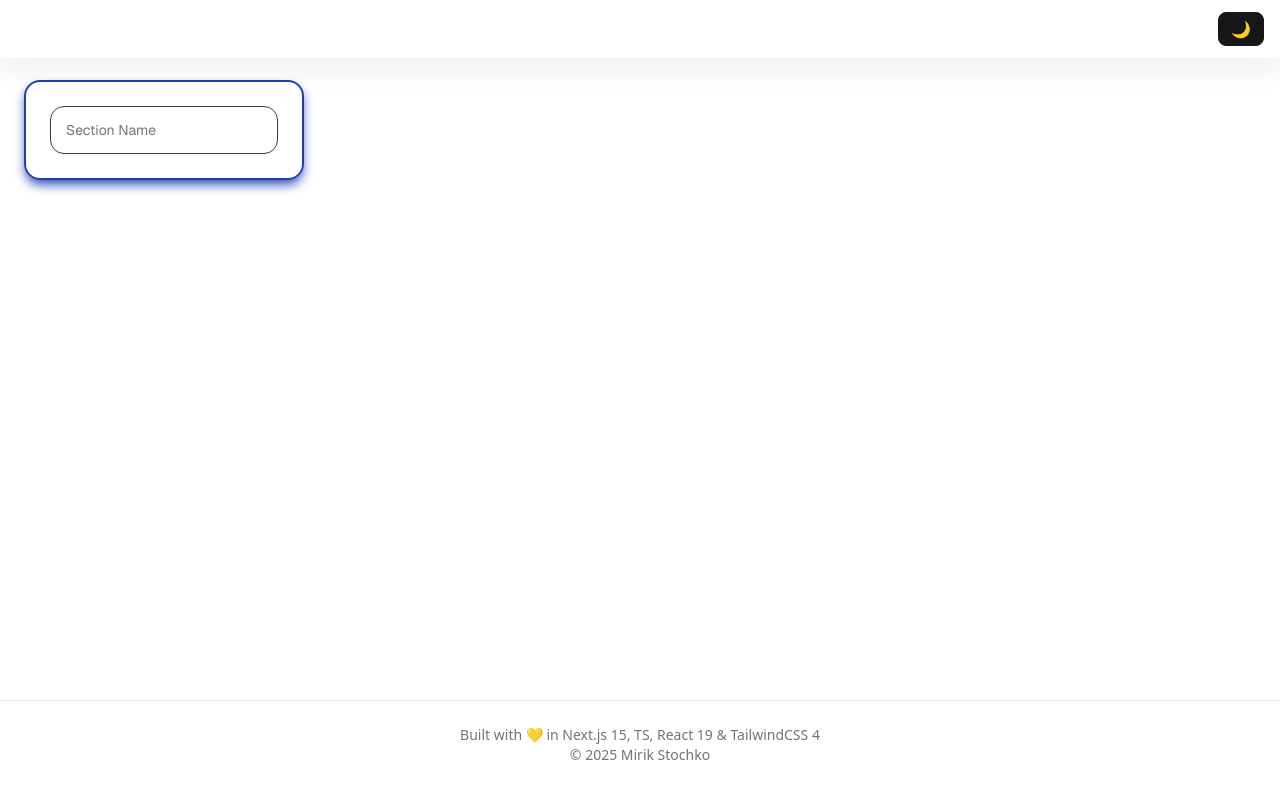
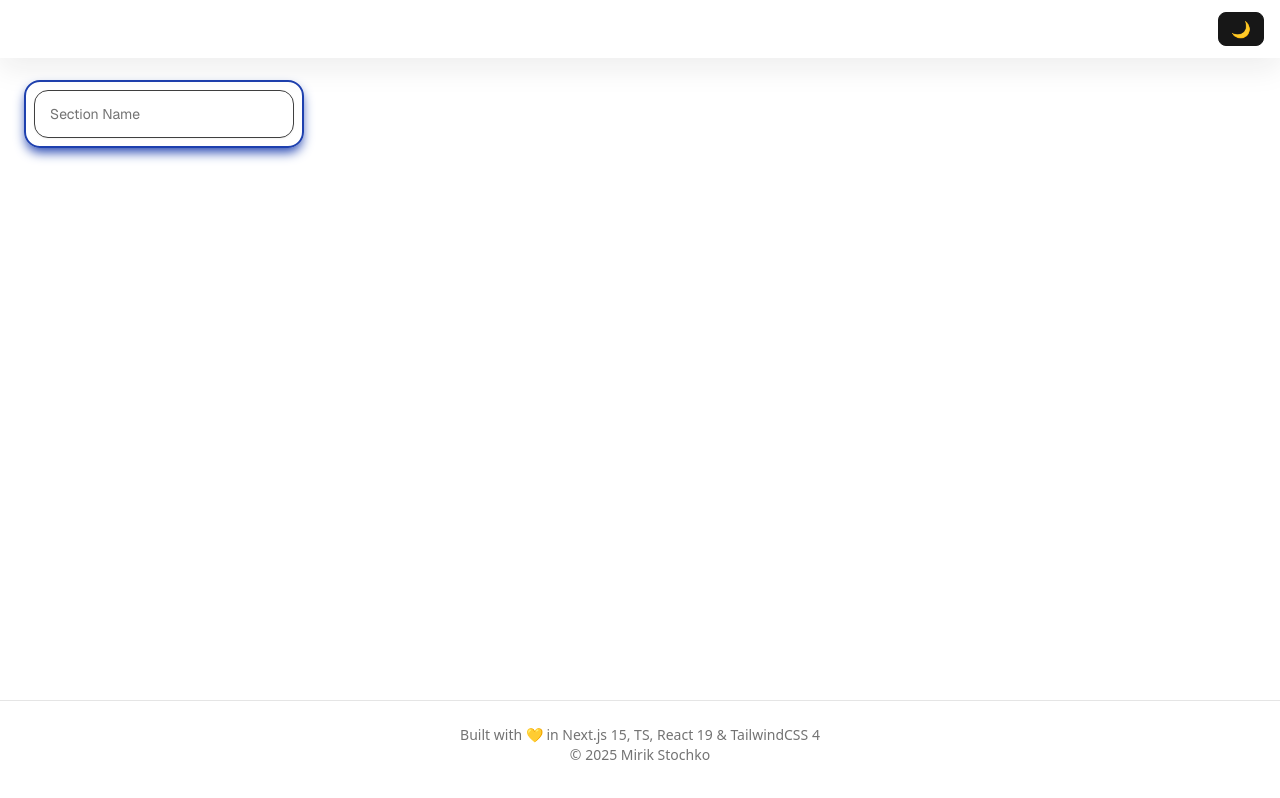
Before and after one commit to Mirik-ua/focus_board, a Next.js app: page / in a window 1280 px wide. Built offline with nearby package versions, Linux system fonts and the light colour scheme.

Commit message:
fix scroll

```diff
--- a/src/components/todo/BlankTodo.tsx
+++ b/src/components/todo/BlankTodo.tsx
@@ -29,7 +29,7 @@ export function BlankTodo({ sectionId, sectionName }: SectionsType) {
   }
 
   return (
-    <form onSubmit={handleSubmit} className="mt-1 'border-b-1 border-gray-200'">
+    <form onSubmit={handleSubmit}>
       <InputLabel
         value={value}
         id={sectionName + sectionId}
--- a/src/components/todo/SectionBlock.tsx
+++ b/src/components/todo/SectionBlock.tsx
@@ -9,8 +9,9 @@ type SectionBlockType = {
 export function SectionBlock({ children, color }: SectionBlockType) {
   return (
     <div
-      className={`min-w-[280px] overflow-hidden p-4 max-w-[min-content] h-max rounded-2xl
-        shadow-md  transition-transform duration-300 ease-[cubic-bezier(0.22,1,0.36,1)]`}
+      className={`min-w-[280px] overflow-hidden max-w-[min-content] rounded-2xl
+                  shadow-md h-auto max-h-fit relative
+                  transition-transform duration-300 ease-[cubic-bezier(0.22,1,0.36,1)]`}
       style={{
         border: `2px solid ${color}`,
         boxShadow: `0 6px 12px -2px ${color}`,
--- a/src/components/todo/SectionTodo.tsx
+++ b/src/components/todo/SectionTodo.tsx
@@ -16,7 +16,10 @@ export function SectionTodo({ section }: { section: SectionType }) {
 
   return (
     <div>
-      <div className="border-b-1 flex items-center justify-between border-gray-200 pb-4">
+      <div
+        className="border-b-1 flex items-center justify-between border-gray-200
+                      sticky top-0 bg-background p-4"
+      >
         <h3 className={'font-bold break-words'}>{section.name}</h3>
         <RemoveX
           popover={true}
@@ -24,7 +27,10 @@ export function SectionTodo({ section }: { section: SectionType }) {
           onDelete={handleDelete}
         />
       </div>
-      <div className="mt-5 flex flex-col gap-4">
+      <div
+        className="flex py-4 px-4 max-h-fit flex-col gap-4 overflow-y-scroll"
+        style={{ maxHeight: 'calc(100vh - 290px)' }}
+      >
         {section.todos.length
           ? section.todos.map((s) => (
               <TodoBlock handleChange={handleChange} key={s.id} {...s} />
```
